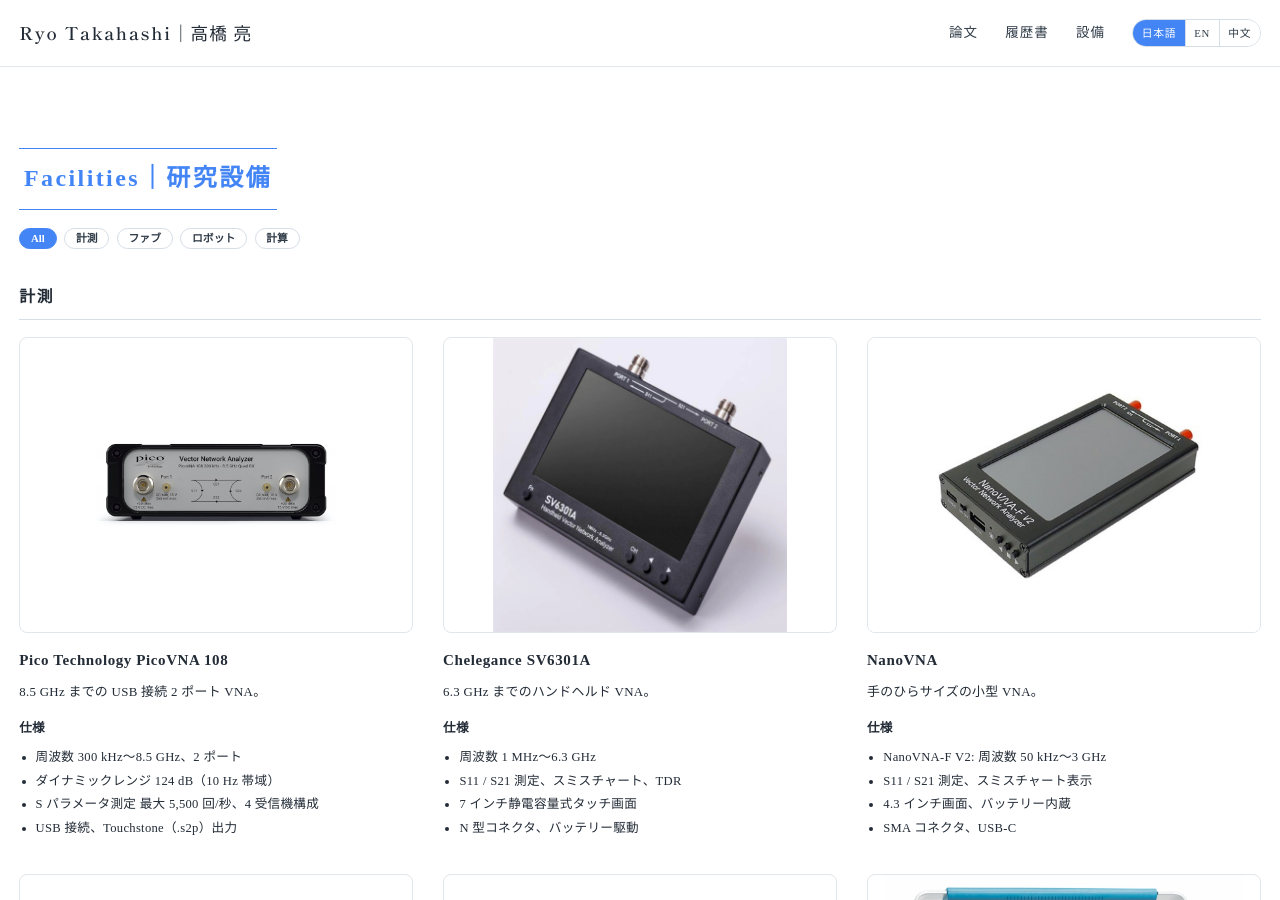
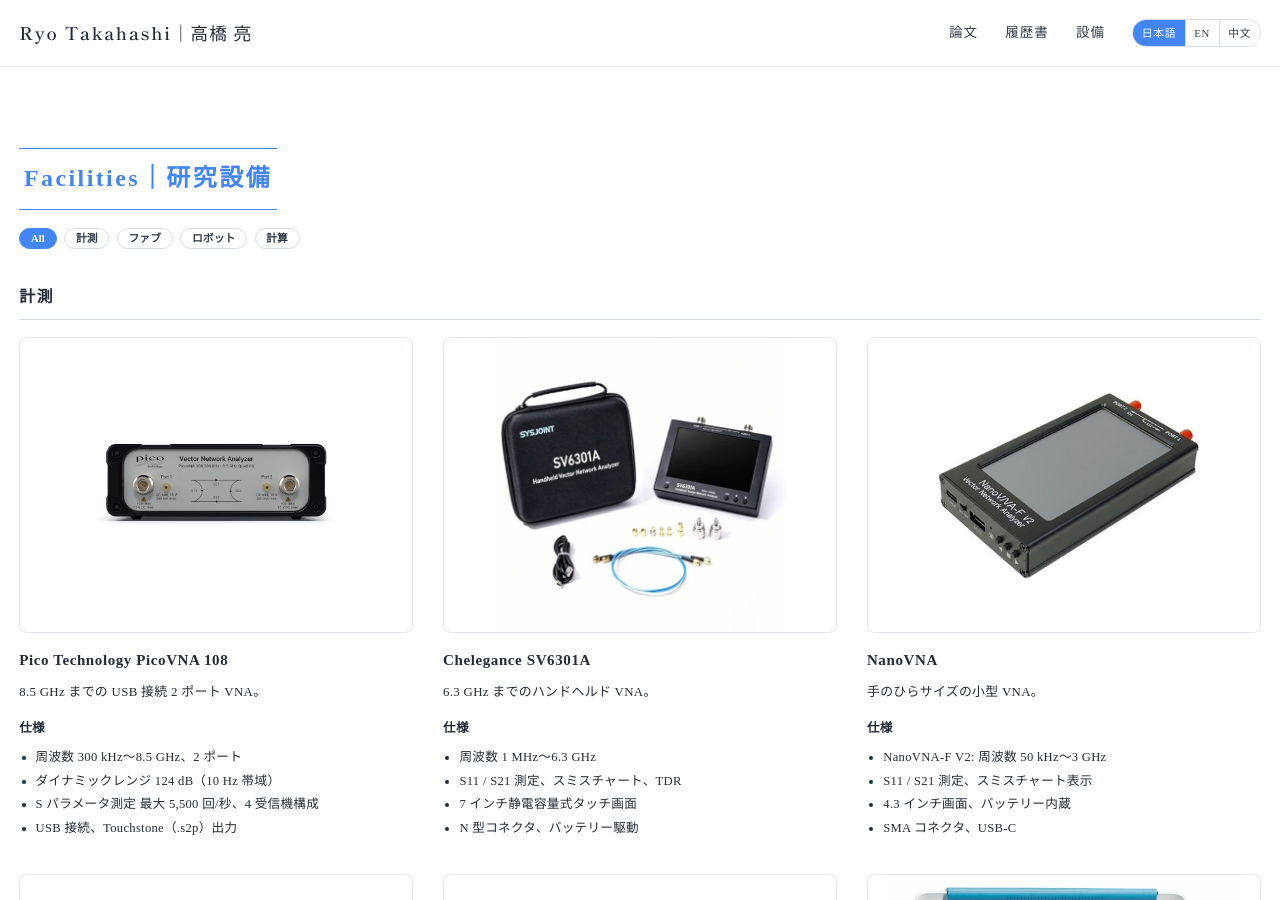
Before and after one commit to takahashiryo/takahashiryo.github.io, a Jekyll site: the page built from _pages/ja-facilities.html, in a window 1280 px wide and 900 px high. Built offline with Jekyll 4.4.1, drawn with Linux system fonts in a browser that asks for light colours.

Commit message:
SV6301A の写真を差し替え
Co-Authored-By: Claude Fable 5.1 <noreply@anthropic.com>

```diff
--- a/_data/facilities.yml
+++ b/_data/facilities.yml
@@ -40,7 +40,7 @@
     - id: "sv6301a"
       name: "SV6301A"
       maker: "Chelegance"
-      image: "sv6301a.jpg"
+      image: "sv6301a-2.jpg"
       ja:
         desc: "6.3 GHz までのハンドヘルド VNA。"
         specs:
```
Also changed, not shown: images/facilities/sv6301a-2.jpg (added), images/facilities/sv6301a.jpg (deleted).
